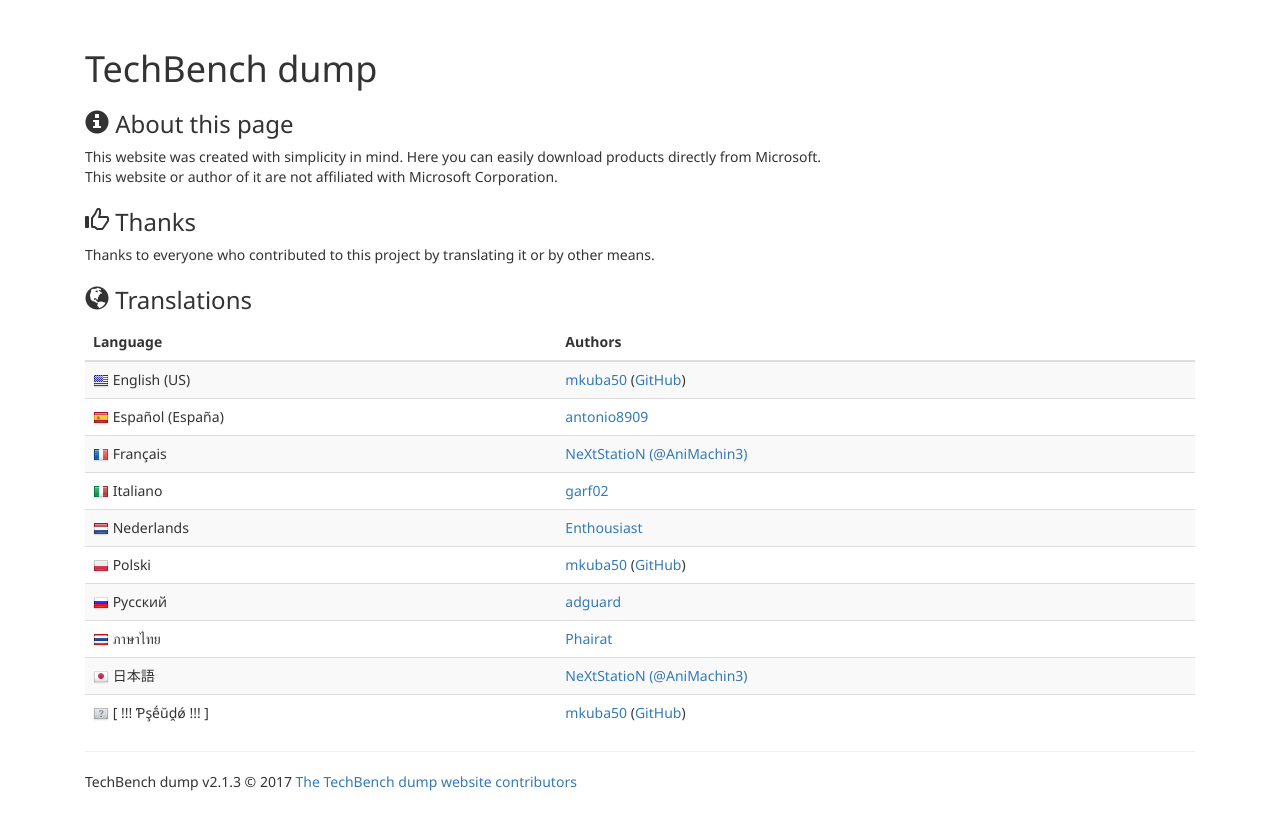
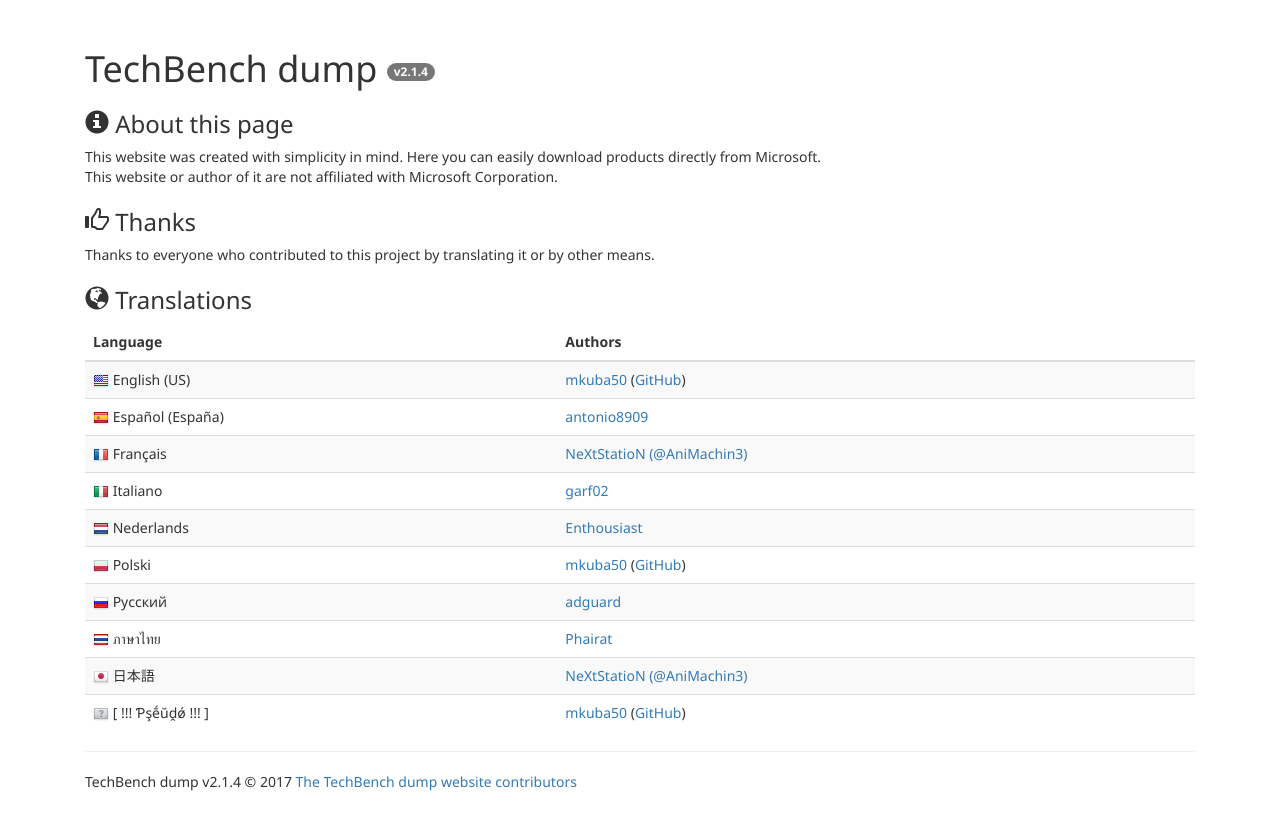
Before and after one commit to lzw29107/techbench-dump, a PHP site: page /about.php in a window 1280 px wide. Shown: the part 51-883 px from the top of the page. Run offline with PHP 8.4, Linux system fonts and the light colour scheme.

Commit message:
Add badge with version to header of website

```diff
--- a/web/about.php
+++ b/web/about.php
@@ -23,7 +23,7 @@ require 'lang/core.php';
 require 'shared/style.php';
 
 styleTop('about');
-echo '<h1>'.$translation['tbDump'].'</h1>';
+echo '<h1>'.$translation['tbDump'].' <span class="badge">v'.$websiteVersion.'</span></h1>';
 ?>
 
 <h3><span class="glyphicon glyphicon-info-sign" aria-hidden="true"></span> <?php echo $translation['aboutPageTitle'];?></h3>
--- a/web/index.php
+++ b/web/index.php
@@ -31,7 +31,7 @@ if(empty($out)) {
 
 styleTop('home');
 
-echo '<h1>'.$translation['tbDump'].'</h1>';
+echo '<h1>'.$translation['tbDump'].' <span class="badge">v'.$websiteVersion.'</span></h1>';
 ?>
 
 <div class="alert alert-info" style="margin-top: 1.5em">
--- a/web/shared/style.php
+++ b/web/shared/style.php
@@ -18,7 +18,7 @@
 // You should have received a copy of the GNU General Public License
 // along with this program.  If not, see <http://www.gnu.org/licenses/>.
 
-$websiteVersion = '2.1.3';
+$websiteVersion = '2.1.4';
 function styleTop($pageType = 'home') {
     global $translation, $langCore_menu, $langParam;
 
```
